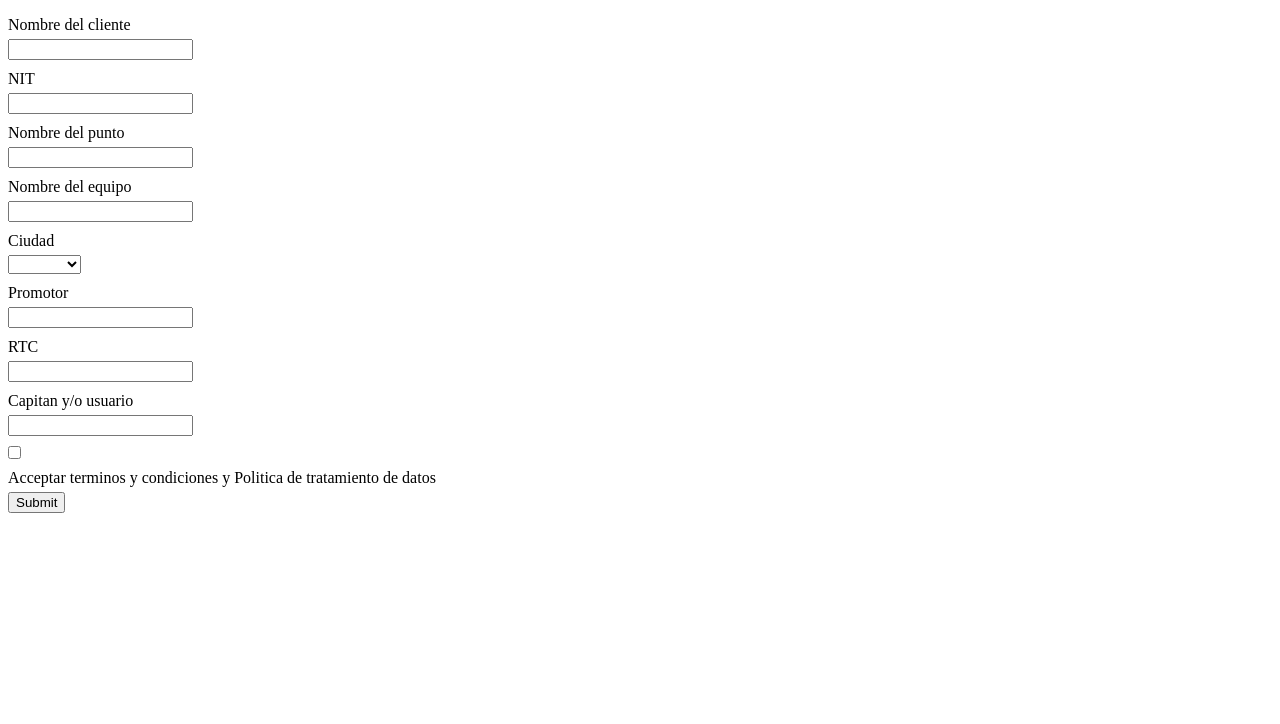
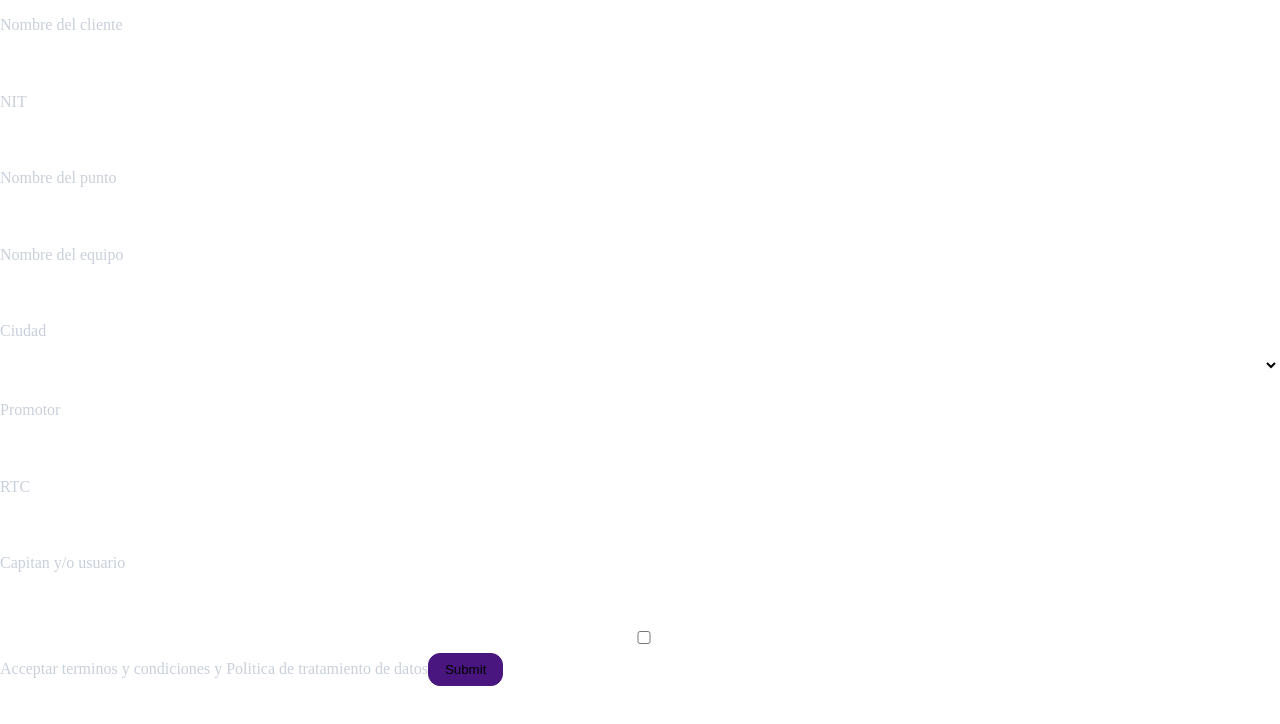
Before and after one commit to cigotete/vue-client-register-form-test, a Vue app: page / in a window 1280 px wide. Shown: the top 724 px of the page. Built offline with nearby package versions, Linux system fonts and the light colour scheme.

Commit message:
Added import to styles.scss.

```diff
--- a/src/components/LeggerSuscription.vue
+++ b/src/components/LeggerSuscription.vue
@@ -164,13 +164,10 @@
 </script>
 
 <style>
-input, select, button {
-  display: block;
-  margin: 5px 0px 10px 0px;
-}
 
-#legger-form {
-  width: 50%;
-  text-align: left;
-}
 </style>
+
+<style lang="scss">
+@import "@/styles.scss";
+
+</style>
```
